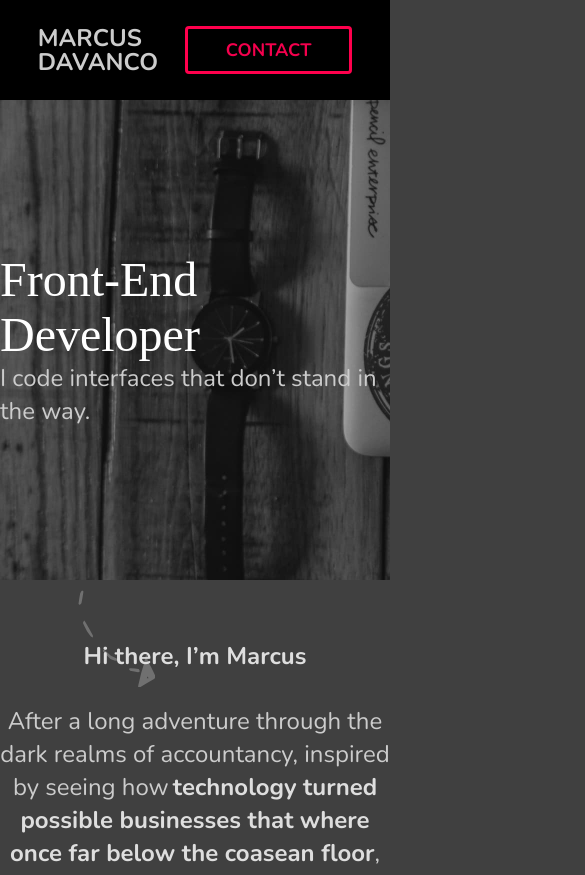
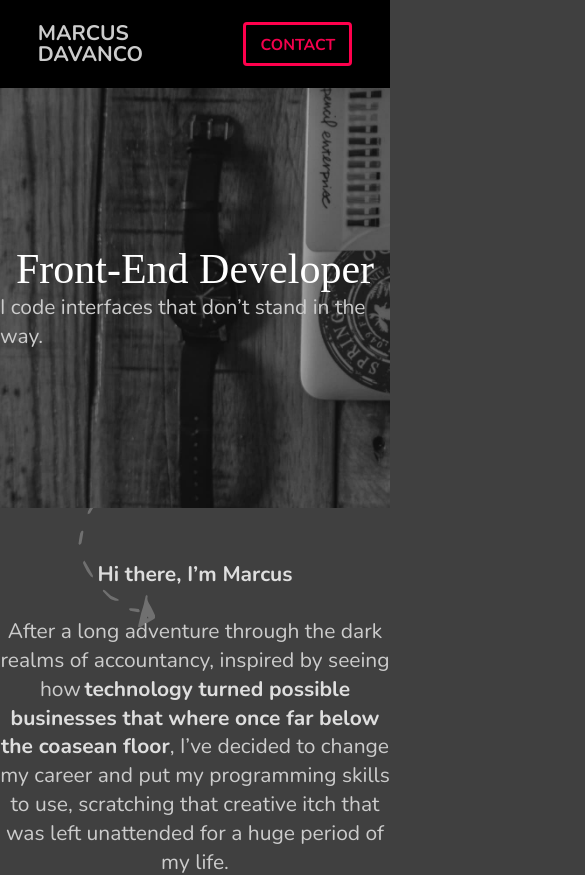
Before and after one commit to marcusdavanco/marcusdavanco.github.io, a React (Vite) app: page / in a window 390 px wide. Shown: the top 875 px of the page, 585 px wide, since content can reach past the window. Built offline with nearby package versions, Linux system fonts and the light colour scheme; no server answers; a web font is replaced by a local one.

Commit message:
feat: header mobile adjustments

```diff
--- a/src/components/button/styles.ts
+++ b/src/components/button/styles.ts
@@ -67,4 +67,8 @@ export const Container = styled.button<ButtonProps>`
   &:active {
     filter: brightness(0.6);
   }
+
+  @media (max-width: 720px) {
+    padding: 0.75rem 1rem 0.5rem 1rem;
+  }
 `;
--- a/src/components/header/styles.ts
+++ b/src/components/header/styles.ts
@@ -21,4 +21,8 @@ export const Logo = styled.p`
   text-transform: uppercase;
   line-height: 1.5rem;
   font-weight: 700;
+
+  @media (max-width: 720px) {
+    max-width: 145px;
+  }
 `;
--- a/src/styles/global.ts
+++ b/src/styles/global.ts
@@ -34,6 +34,18 @@ export default createGlobalStyle`
 
   button {
     cursor: pointer;
+  }
+
+  @media (max-width: 1080px){
+    html {
+      font-size: 93.75%;
+    }
+  }
+
+  @media (max-width: 720px){
+    html {
+      font-size: 87.5%;
+    }
   }
 
   // React Modal
@@ -84,13 +96,6 @@ export default createGlobalStyle`
       // TODO
     }
 
-
-
-
-
-
-
-
     @media screen and (max-width: 768px) {
         .react-modal-content {
             border-radius: 10px;
```
